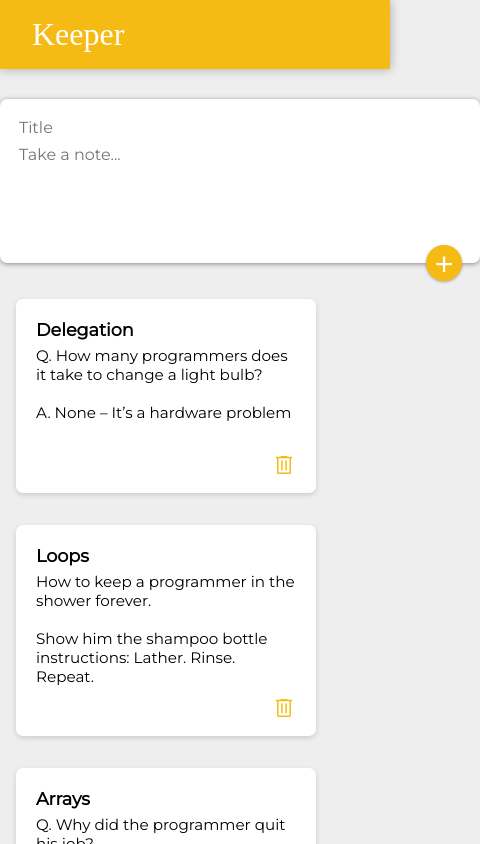
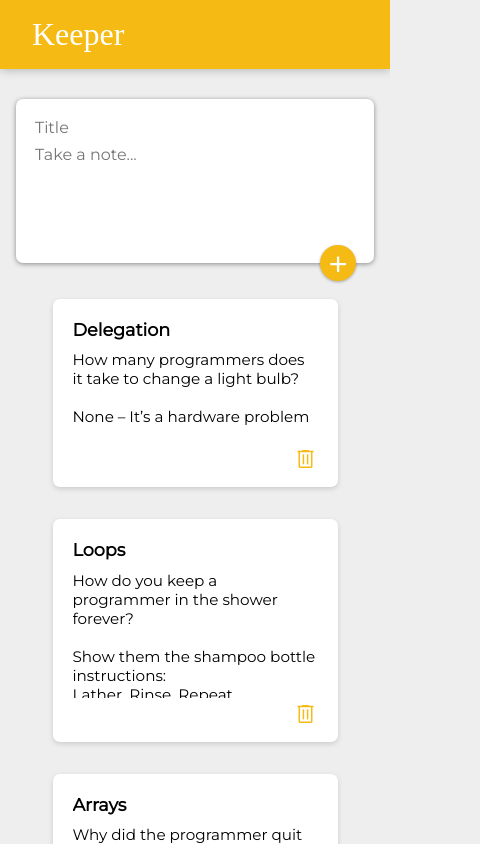
Before and after one commit to mithintv/keeper-app, a React (Create React App) app: page / in a window 390 px wide. Shown: the top 844 px of the page, 480 px wide, since content can reach past the window. Built offline with nearby package versions, Linux system fonts and the light colour scheme; a web font is replaced by a local one.

Commit message:
mobile responsive

```diff
--- a/public/index.html
+++ b/public/index.html
@@ -2,6 +2,7 @@
 <html lang="en">
 
   <head>
+    <meta content="width=device-width, initial-scale=1" name="viewport" />
     <title>Keeper App</title>
     <link href="https://fonts.googleapis.com/css?family=McLaren|Montserrat&display=swap" rel="stylesheet" />
     <link rel="stylesheet" href="./styles.css" />
--- a/public/styles.css
+++ b/public/styles.css
@@ -12,7 +12,6 @@ body {
   background: #eee;
   padding: 0;
   margin: 0 auto;
-  height: 100vh;
 }
 
 header {
@@ -47,75 +46,18 @@ footer p {
 .keeper {
   display: flex;
   flex-direction: column;
-  height: 100vh;
+  height: 99vh;
 }
 
-.notes {
+.form {
   display: flex;
-  flex-direction: row;
-  flex-wrap: wrap;
-  justify-content: flex-start;
-}
-
-.note {
-  display: flex;
-  flex-direction: column;
-  justify-content: space-between;
-  background: #fff;
-  border-radius: 7px;
-  box-shadow: 0 2px 5px #ccc;
-  padding: 1.25rem 1.25rem 1rem;
-  width: 300px;
-  height: max-content;
-  margin: 16px;
-  float: left;
-}
-
-.note input {
-  display: flex;
-  flex-direction: row;
-  flex-wrap: wrap;
-  font-size: 1.1em;
-  font-weight: 600;
-  font-family: inherit;
-  border: none;
-  outline: none;
-  margin-bottom: 6px;
-  word-wrap: normal;
-}
-
-.note textarea {
-  flex-shrink: 1;
-  height: max-content;
-  width: 100%;
-  font-size: 0.95rem;
-  border: none;
-  resize: none;
-  outline: none;
-  font-family: inherit;
-  word-wrap: break-word;
-}
-
-.button {
-  display: flex;
-  justify-content: flex-end;
-}
-
-.note button {
-  display: flex;
-  align-items: flex-end;
   justify-content: center;
-  color: #f5ba13;
-  background-color: #fff;
-  border: none;
-  cursor: pointer;
-  outline: none;
 }
 
 form {
   position: relative;
   width: 480px;
-  margin: 30px auto 20px auto;
+  margin: 30px 1rem 20px;
   background: #fff;
   padding: 15px;
   border-radius: 7px;
@@ -150,3 +92,88 @@ form button {
   cursor: pointer;
   outline: none;
 }
+
+.notes {
+  display: flex;
+  flex-direction: row;
+  flex-wrap: wrap;
+  justify-content: flex-start;
+}
+
+.note {
+  display: flex;
+  flex-direction: column;
+  justify-content: space-between;
+  background: #fff;
+  border-radius: 7px;
+  box-shadow: 0 2px 5px #ccc;
+  padding: 1.25rem 1.25rem 1rem;
+  height: max-content;
+  margin: 1rem;
+  float: left;
+}
+
+.note input {
+  display: flex;
+  flex-direction: row;
+  flex-wrap: wrap;
+  font-size: 1.1em;
+  font-weight: 600;
+  font-family: inherit;
+  border: none;
+  outline: none;
+  margin-bottom: 0.65rem;
+  word-wrap: normal;
+}
+
+.note textarea {
+  height: max-content;
+  width: 245px;
+  font-size: 0.95rem;
+  border: none;
+  resize: none;
+  outline: none;
+  font-family: inherit;
+  word-wrap: break-word;
+}
+
+.button {
+  display: flex;
+  justify-content: flex-end;
+}
+
+.note button {
+  display: flex;
+  align-items: flex-end;
+  justify-content: center;
+  color: #f5ba13;
+  background-color: #fff;
+  border: none;
+  cursor: pointer;
+  outline: none;
+}
+
+@media (max-width: 1024px) {
+  .notes {
+    display: flex;
+    flex-direction: row;
+    justify-content: center;
+  }
+}
+
+@media (max-width: 768px) {
+  .notes {
+    display: flex;
+    flex-direction: column;
+    align-items: center;
+  }
+}
+
+@media (max-width: 425px) {
+  .notes {
+    display: flex;
+    flex-direction: column;
+    align-items: center;
+    justify-content: center;
+  }
+}
--- a/src/components/CreateArea.jsx
+++ b/src/components/CreateArea.js
@@ -27,7 +27,7 @@ function CreateArea(props) {
   };
 
   return (
-    <div>
+    <div className="form">
       <form>
         <input
           value={note.title}
--- a/src/components/Note.jsx
+++ b/src/components/Note.js
@@ -12,7 +12,7 @@ function Note(props) {
     if (textAreaRef.current) {
       textAreaRef.current.style.height = '0px';
       const scrollHeight = textAreaRef.current.scrollHeight;
-      textAreaRef.current.style.height = scrollHeight + 35 + "px";
+      textAreaRef.current.style.height = scrollHeight + 25 + "px";
     }
   }, [textAreaRef, content]);
 
@@ -34,10 +34,11 @@ function Note(props) {
         <input
           ref={headerRef}
           onChange={updateTitle}
-          placeholder='Title'
+          placeholder='Untitled'
           value={title}
         />
         <textarea
+          className="noteContent"
           ref={textAreaRef}
           onChange={updateNote}
           placeholder='Empty Note'
--- a/src/notes.js
+++ b/src/notes.js
@@ -3,19 +3,19 @@ const notes = [
     key: 1,
     title: "Delegation",
     content:
-      "Q. How many programmers does it take to change a light bulb?\n\nA. None – It’s a hardware problem"
+      "How many programmers does it take to change a light bulb?\n\nNone – It’s a hardware problem"
   },
   {
     key: 2,
     title: "Loops",
     content:
-      "How to keep a programmer in the shower forever.\n\nShow him the shampoo bottle instructions: Lather. Rinse. Repeat."
+      "How do you keep a programmer in the shower forever?\n\nShow them the shampoo bottle instructions:\nLather. Rinse. Repeat."
   },
   {
     key: 3,
     title: "Arrays",
     content:
-      "Q. Why did the programmer quit his job?\n\nA. Because he didn't get arrays."
+      "Why did the programmer quit his job?\n\nBecause he didn't get arrays."
   },
   {
     key: 4,
```
Also changed, not shown: src/components/App.js (renamed from src/components/App.jsx), src/components/Footer.js (renamed from src/components/Footer.jsx), src/components/Header.js (renamed from src/components/Header.jsx).
